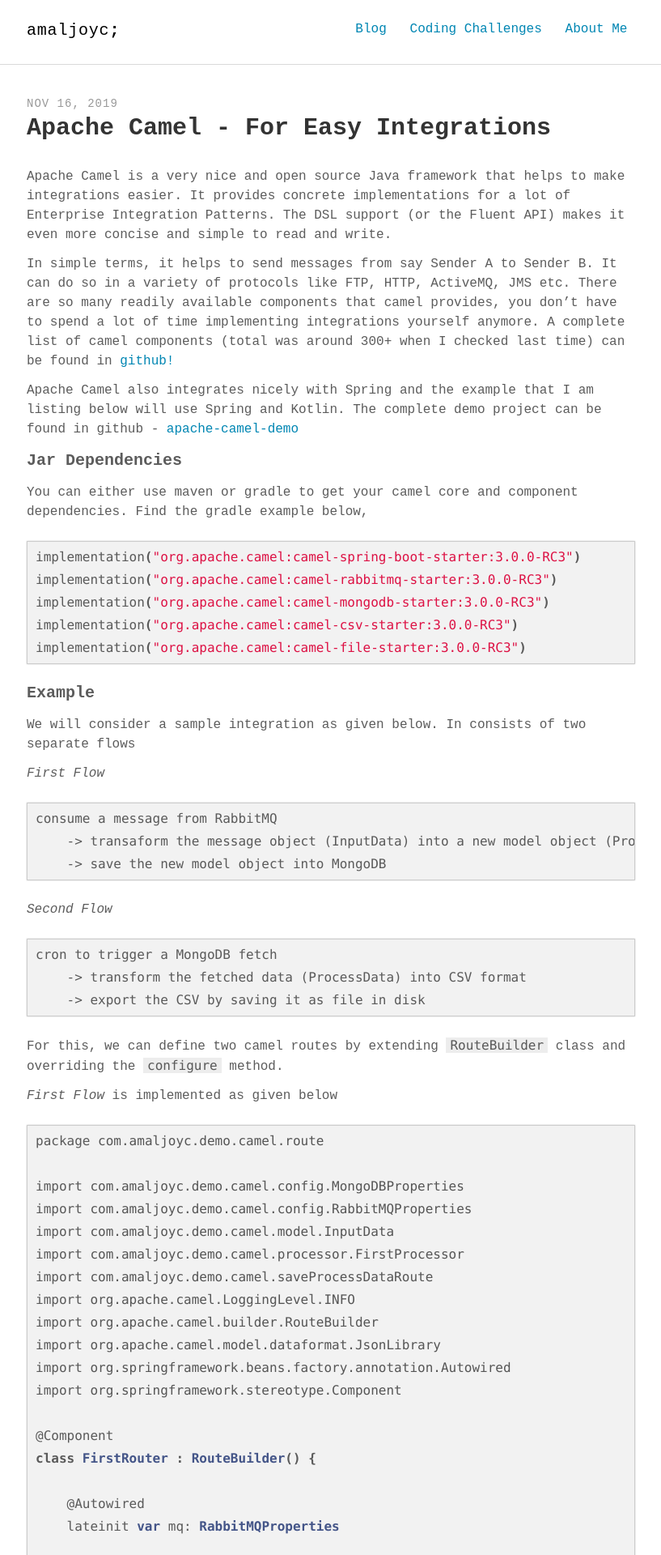
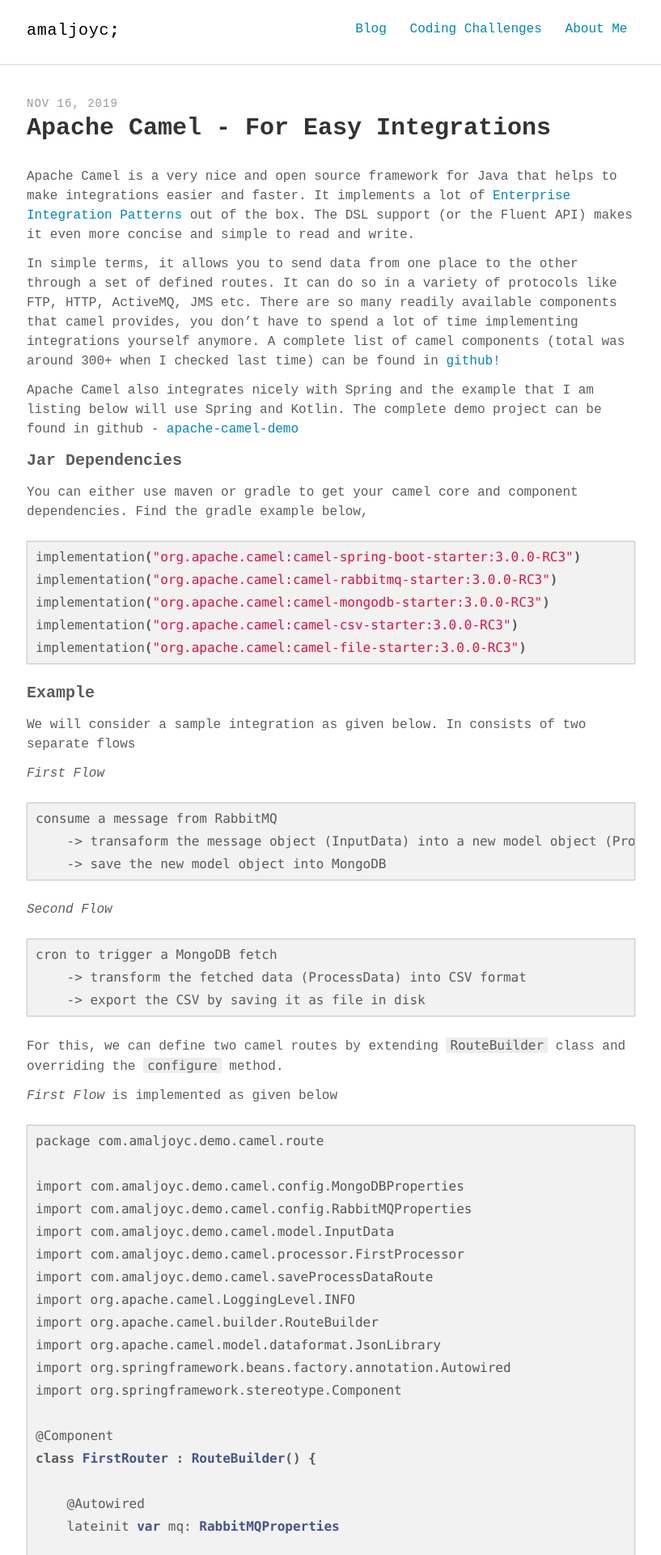
Before and after one commit to amaljoyc/amaljoyc.com, a Jekyll site: the page built from blog/_posts/2019-11-16-apache-camel.md, in a window 1280 px wide. Shown: the top 1920 px of the page at 81% size, without its empty margins (231-1048 px from the left). Built offline with Jekyll 4.4.1, drawn with Linux system fonts in a browser that asks for light colours; some web fonts are replaced.

Commit message:
update intro

```diff
--- a/blog/_posts/2019-11-16-apache-camel.md
+++ b/blog/_posts/2019-11-16-apache-camel.md
@@ -6,9 +6,9 @@ description: "Apache Camel intro and examples"
 keywords: "java, kotlin, camel, spring"
 ---
 
-Apache Camel is a very nice and open source Java framework that helps to make integrations easier. It provides concrete implementations for a lot of Enterprise Integration Patterns. The DSL support (or the Fluent API) makes it even more concise and simple to read and write.
+Apache Camel is a very nice and open source framework for Java that helps to make integrations easier and faster. It implements a lot of [Enterprise Integration Patterns](https://www.enterpriseintegrationpatterns.com/) out of the box. The DSL support (or the Fluent API) makes it even more concise and simple to read and write.
 
-In simple terms, it helps to send messages from say Sender A to Sender B. It can do so in a variety of protocols like FTP, HTTP, ActiveMQ, JMS etc. There are so many readily available components that camel provides, you don't have to spend a lot of time implementing integrations yourself anymore. A complete list of camel components (total was around 300+ when I checked last time) can be found in [github!](https://github.com/apache/camel/tree/master/components)
+In simple terms, it allows you to send data from one place to the other through a set of defined routes. It can do so in a variety of protocols like FTP, HTTP, ActiveMQ, JMS etc. There are so many readily available components that camel provides, you don't have to spend a lot of time implementing integrations yourself anymore. A complete list of camel components (total was around 300+ when I checked last time) can be found in [github!](https://github.com/apache/camel/tree/master/components)
 
 Apache Camel also integrates nicely with Spring and the example that I am listing below will use Spring and Kotlin. The complete demo project can be found in github - [apache-camel-demo](https://github.com/amaljoyc/apache-camel-demo)
 
```
